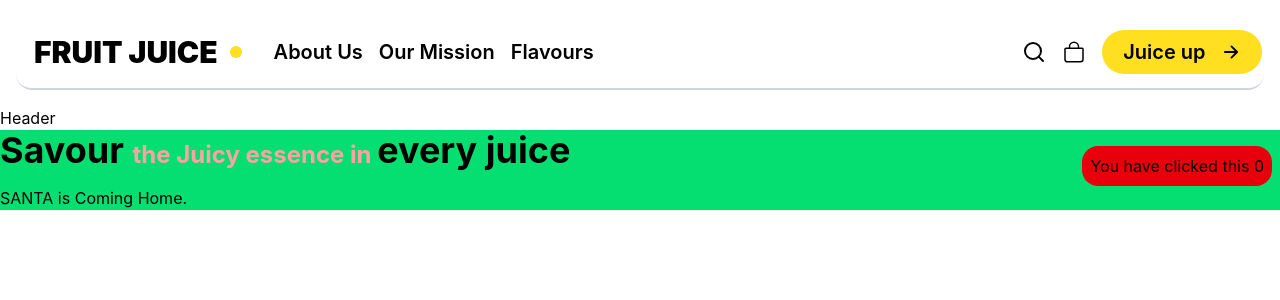
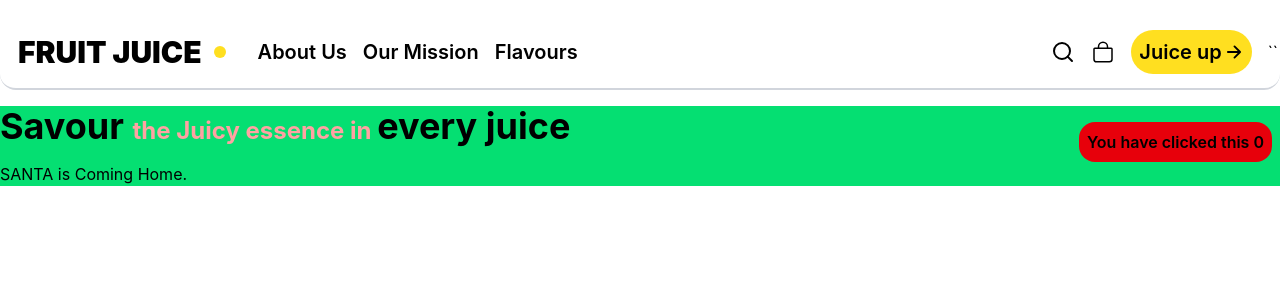
Before and after one commit to Developerfiyin/React-js-project, a React (Vite) app: page / in a window 1280 px wide. Shown: the top 300 px of the page. Built offline with nearby package versions, Linux system fonts and the light colour scheme.

Commit message:
Updated Navbar

```diff
--- a/src/Components/Header.jsx
+++ b/src/Components/Header.jsx
@@ -12,20 +12,19 @@ const Header = () => {
   }
 
   return (
-    <div className='bg-white w-full h-screen '>
+    <div className='bg-white w-full h-screen overflow-hidden'>
        <Navbar/>
-        Header
-
         <div className='bg-green-400 h-20 w-full mx-auto '>
 
                   <div className='flex justify-between '>
                   <h2 className='text-4xl font-bold text-black'> Savour <span className='text-red-300 text-2xl'>the Juicy essence in </span>every juice </h2>
-                  <button className='p-2 items-center justify-center bg-red-600 rounded-2xl mt-4 mx-2 ' onClick={increaseCount}> You have clicked this {count} </button>
+                  <button className='p-2 items-center font-semibold justify-center bg-red-600 rounded-2xl mt-4 mx-2 hover:bg-red-500 ' onClick={increaseCount}> You have clicked this {count} </button>
                   {/* alert("why are you"); */}
                    </div>
-                   <div >
+                   <div className='' >
 
                    <h1>SANTA is Coming Home. </h1>
+
                    </div>
 
 
--- a/src/Components/Navbar.jsx
+++ b/src/Components/Navbar.jsx
@@ -8,7 +8,7 @@ import { IoArrowForwardOutline } from "react-icons/io5";
 
 const Navbar = () => {
   return (
-    <div className="border-b-2 border-gray-300 p-0.5 rounded-2xl flex m-4 justify-between items-center">
+    <div className="border-b-2 border-gray-300 p-0.5 rounded-2xl flex m-4 justify-between items-center mx-auto">
 
       <div className=" flex justify-evenly items-center gap-4 ">
         <div className="flex items-center gap-3 p-4">
@@ -43,11 +43,11 @@ const Navbar = () => {
         </div>
 
         <div>
-          <button className="bg-yellow-300 flex p-2 rounded-3xl cursor-pointer w-40 justify-evenly items-center gap-0.5 ">
+          <button className="bg-yellow-300 flex p-2 rounded-3xl cursor-pointer justify-evenly items-center gap-0.5 ">
             <h4 className="font-semibold text-xl text-center ">Juice up</h4>
           <IoArrowForwardOutline className="text-xl text-center font-bold"/>
           </button>
-        </div>
+        </div>``
 
 
       </div>
```
